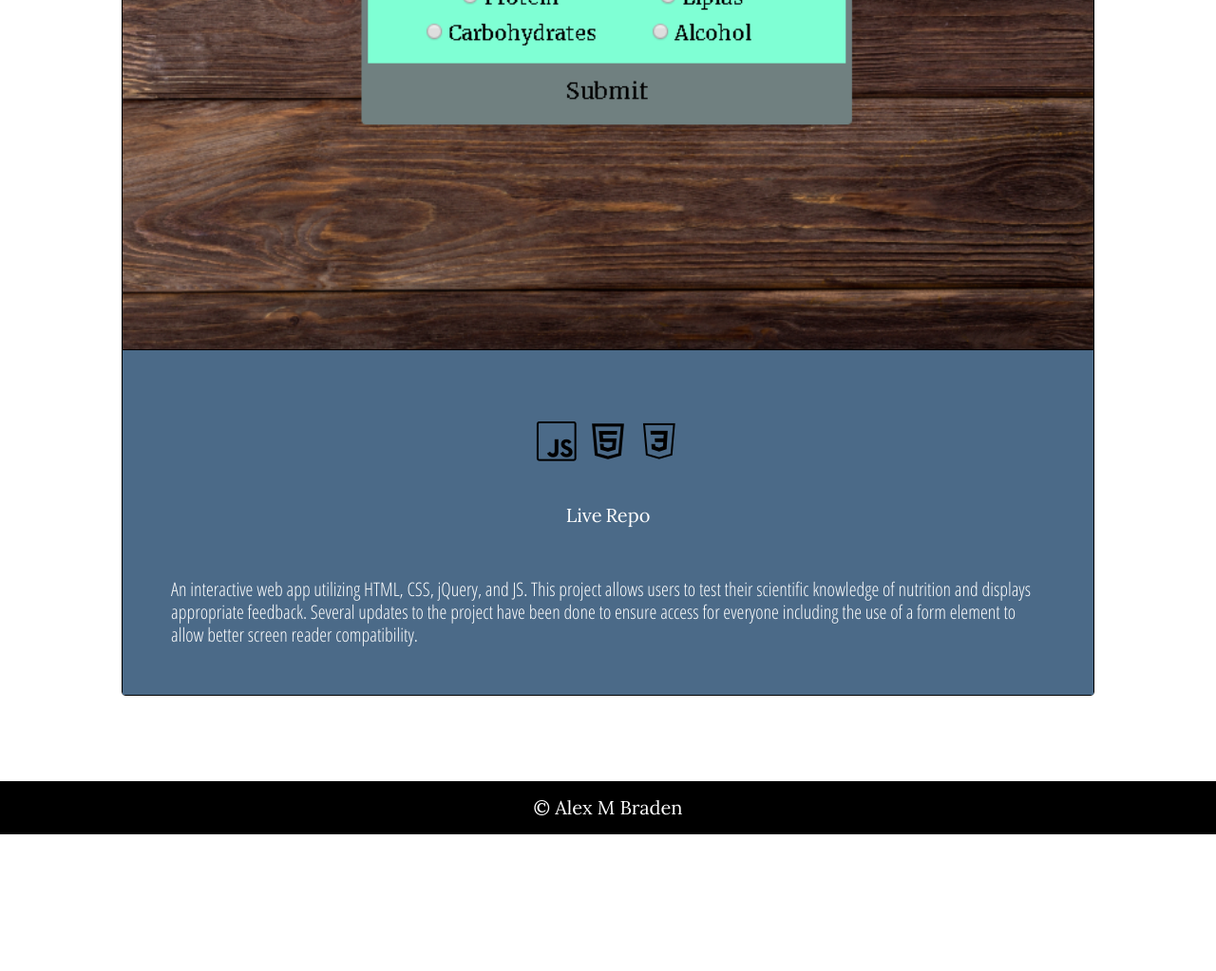
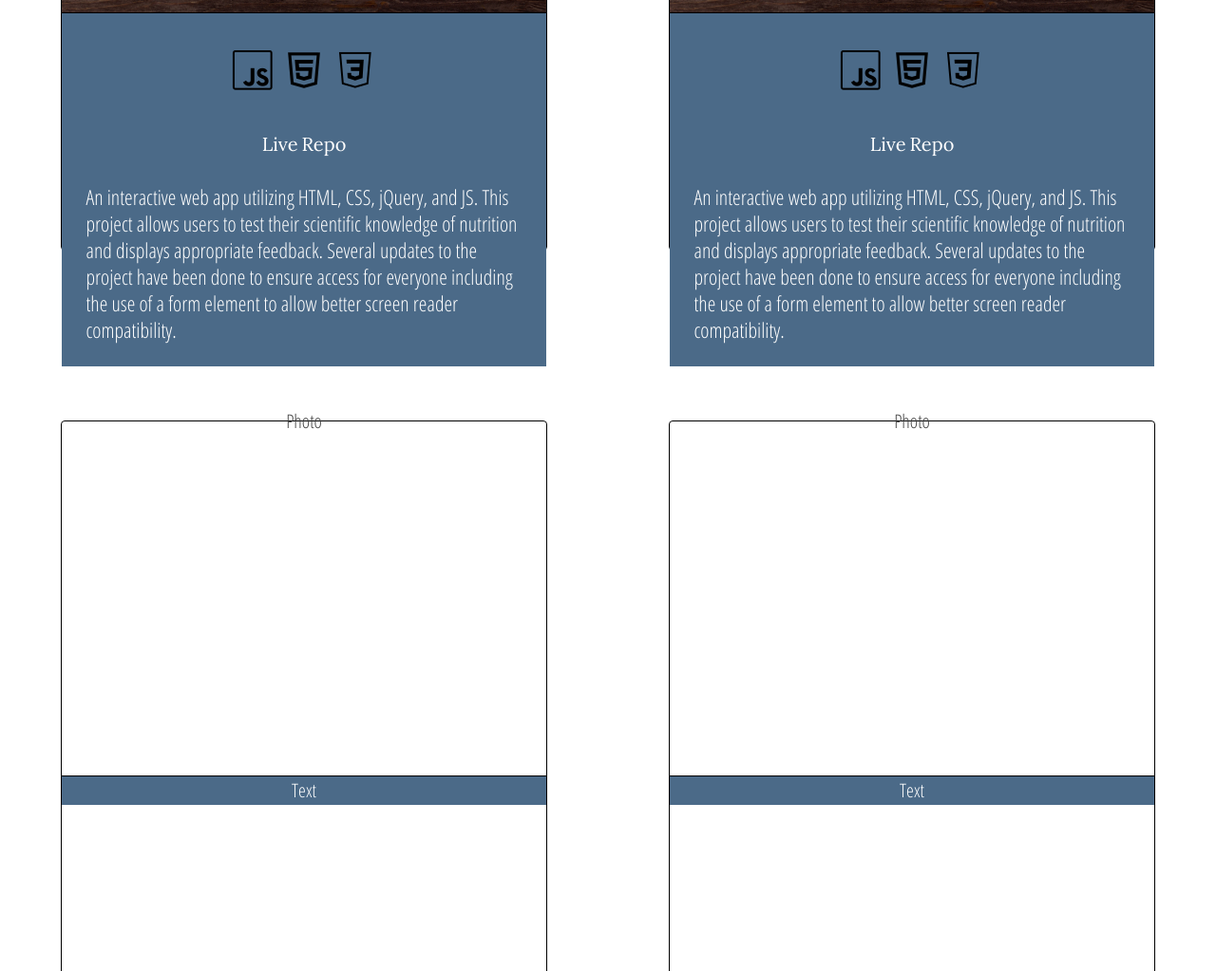
Before and after one commit to PatientPadawan/portfolio, a plain HTML site: page index.html in a window 1280 px wide. Shown: the part 1100-2123 px from the top of the page at 95% size. Before the commit the page ends 1979 px from the top, so only its background shows below. Drawn offline with nearby package versions, Linux system fonts and the light colour scheme.

Commit message:
responsive design

```diff
--- a/index.html
+++ b/index.html
@@ -28,8 +28,8 @@
                 </p>
             </div>
         </header>
-
-        <section class="projects">
+        <div class="projectsFlexContainer">
+            <section class="project">
                 <h3>Nutrition Quiz App</h3>
                 <div class="projectContainer">
                     <div class="photoContainer">
@@ -51,8 +51,31 @@
                     </div>
                 </div>
             </section>
-        <!-- for future projects implementation
-        <section class="projects">
+
+            <section class="project">
+                    <h3>Nutrition Quiz App</h3>
+                    <div class="projectContainer">
+                        <div class="photoContainer">
+                            <img src="images\Quiz-App-Tablet1.PNG" alt="quiz app screenshot" id="quizImageTablet">
+                        </div>
+                        <div class="textContainer">
+                            <div class="logoContainer">
+                                <img src="images\icons8-javascript-50.png" alt="JavaScript logo" id="javascriptLogo">
+                                <img src="images\icons8-html-5-50.png" alt="html 5 logo" id="html5Logo">
+                                <img src="images\icons8-css3-50.png" alt="css 3 logo" id="css3Logo">
+                            </div>
+                            <br>
+                            <a href="https://patientpadawan.github.io/quiz-app/">Live</a>
+                            <a href="https://github.com/PatientPadawan/quiz-app">Repo</a>
+                            <p class="projectDescription">An interactive web app utilizing HTML, CSS, jQuery, and JS. This project allows users to test their
+                                scientific knowledge of nutrition and displays appropriate feedback. Several updates to the project
+                                have been done to ensure access for everyone including the use of a form element to allow better screen reader compatibility.
+                            </p>
+                        </div>
+                    </div>
+                </section>
+
+            <section class="project">
                 <div class="projectContainer">
                     <div class="photoContainer">
                      Photo
@@ -63,7 +86,7 @@
                 </div>
             </section>
 
-        <section class="projects">
+            <section class="project">
                 <div class="projectContainer">
                     <div class="photoContainer">
                         Photo
@@ -73,18 +96,7 @@
                     </div>
                 </div>
             </section>
-
-        <section class="projects">
-            <div class="projectContainer">
-                <div class="photoContainer">
-                    Photo
         </div>
-                <div class="textContainer">
-                   Text
-                </div>
-            </div>
-        </section>
-        -->
     </main>
     <footer role="content-info">© Alex M Braden</footer>
 </body>
--- a/main.css
+++ b/main.css
@@ -148,6 +148,8 @@ a:hover {
 
  p {
    font-size: 20px;
+   font-weight: 200;
+   line-height: 24px;
  }
 
   section {
@@ -163,19 +165,46 @@ a:hover {
     margin: 0;
     padding: 5% 5%;
   }
-
-  p {
-    font-size: 20px;
-    line-height: 24px;
-  }
 }
 
 @media screen and (min-width: 1024px) {
- section {
+ section.project {
    padding: 7% 0;
+   width: 40%;
+   min-height: 300px;
+   margin: 0 auto;
  }
 
- .projectContainer{
-    min-height: 650px;
+ p {
+   font-size: 22px;
+   line-height: 28px;
  }
+
+ .projectsFlexContainer {
+   display: flex;
+   align-items: flex-start;
+   flex-flow: row wrap;
+   height: 100%;
+ }
+
+ .projectContainer {
+  width: 100%;
+  height: 625px;
+  border: black solid 1px;
+  border-radius: 0.2em;
 }
+
+.photoContainer {
+  width: 100%;
+  height: 60%;
+  border-bottom: black solid 1px;
+  padding: 0;
+  margin: 0;
+  line-height: 0;
+}
+}
+
+/*
+@media screen and (min-width: 1440px) {
+
+} */
```
Lines whose indentation alone changed are shown as unchanged.
